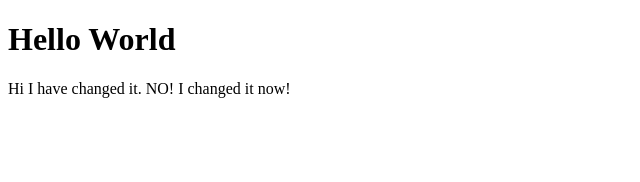
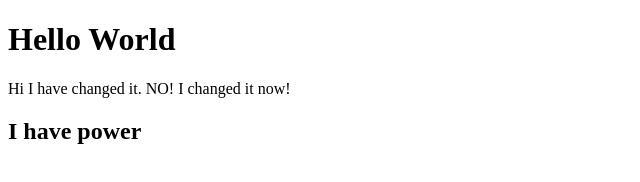
Before and after one commit to naomilbailey/naomilbailey.github.io, a plain HTML site: page index.html in a window 1280 px wide. Shown: the whole page, without its empty margins (0-640 px from the left). Drawn offline with Linux system fonts and the light colour scheme.

Commit message:
add a subheading

```diff
--- a/index.html
+++ b/index.html
@@ -3,5 +3,6 @@
 <body>
 <h1>Hello World</h1>
 <p>Hi I have changed it. NO! I changed it now!</p>
+<h2>I have power</h2>
 </body>
 </html>
```
